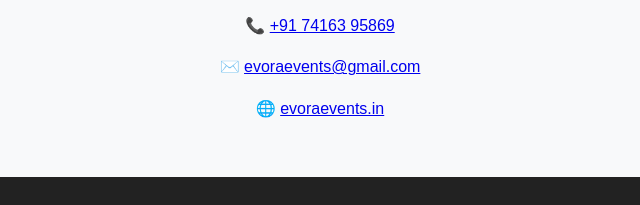
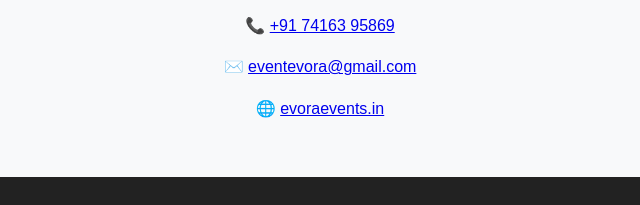
Before and after one commit to eventevora-web/evora, a plain HTML site: page index.html in a window 1280 px wide. Shown: the part 1350-1555 px from the top of the page, 320-960 px from the left. Drawn offline with Linux system fonts and the light colour scheme.

Commit message:
Update index.html

```diff
--- a/index.html
+++ b/index.html
@@ -57,7 +57,7 @@
     <h2>Contact Us</h2>
     <p>📍 Bhupalpally, Hanamkonda, Warangal</p>
     <p>📞 <a href="tel:+917416395869">+91 74163 95869</a></p>
-    <p>✉️ <a href="mailto:evoraevents@gmail.com">evoraevents@gmail.com</a></p>
+    <p>✉️ <a href="mailto:eventevora@gmail.com">eventevora@gmail.com</a></p>
     <p>🌐 <a href="https://evoraevents.in" target="_blank">evoraevents.in</a></p>
   </section>
 
```
